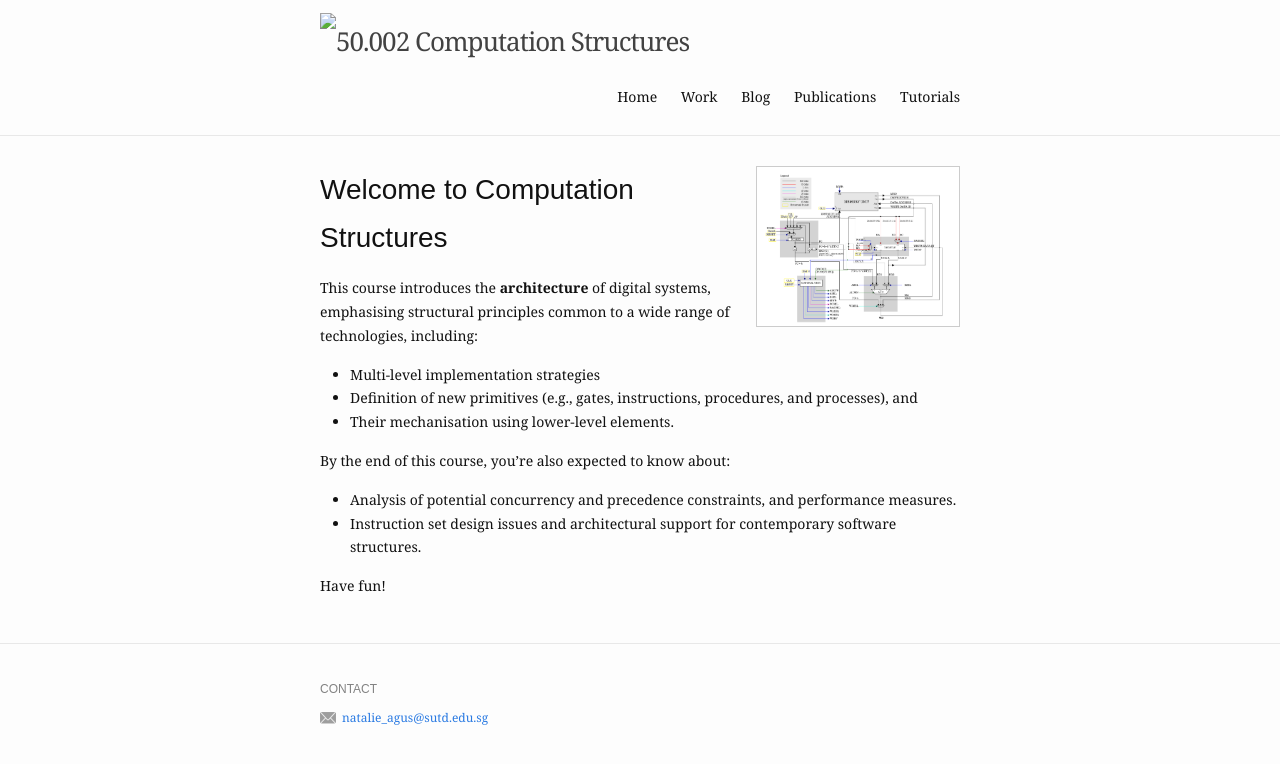
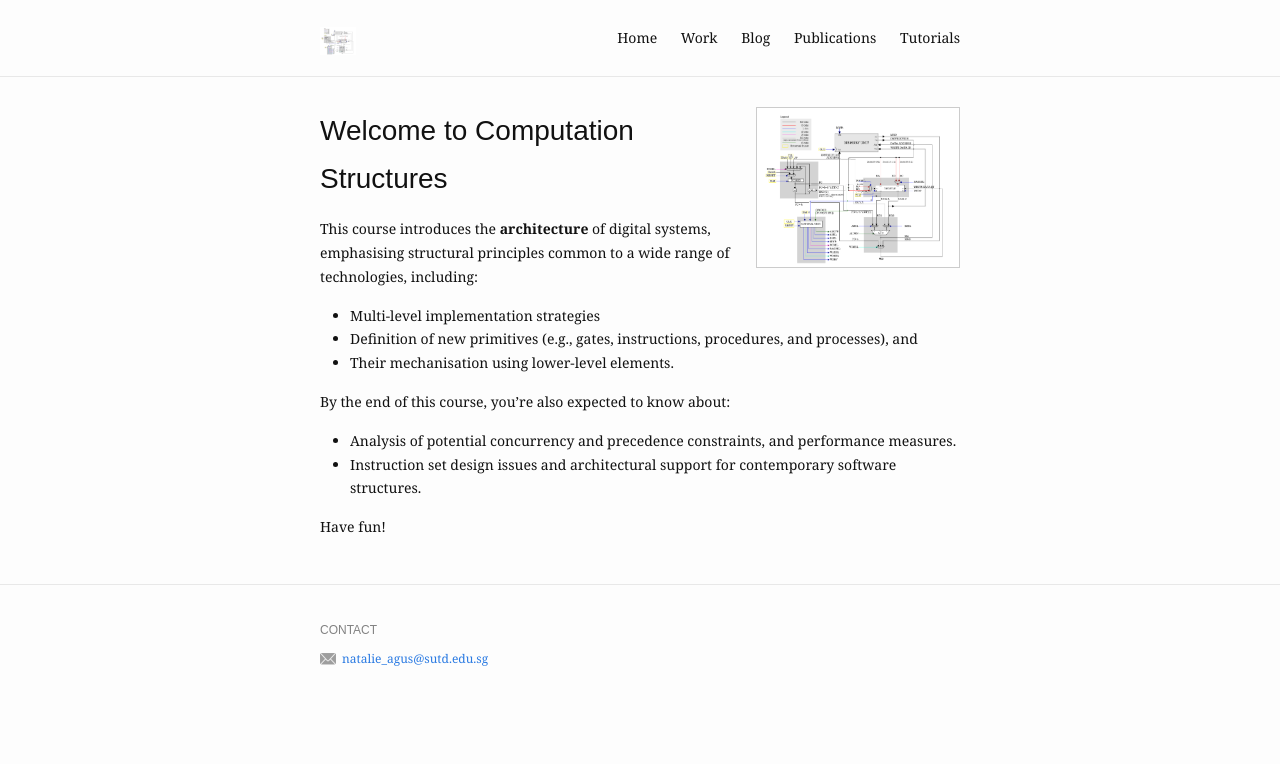
Before and after one commit to natalieagus/computationstructures, a Jekyll site: the page built from index.md, in a window 1280 px wide. Shown: the top 764 px of the page. Built offline with Jekyll 4.4.1, drawn with Linux system fonts in a browser that asks for light colours.

Commit message:
feat: updated title logo

```diff
--- a/_includes/header.html
+++ b/_includes/header.html
@@ -1,7 +1,7 @@
 <header class="site-header">
   <div class="wrapper">
     <a class="site-title" href="{{ "" | prepend: site.baseurl | prepend: site.url }}/">
-      <img src="{{ "" | absolute_url }}" alt="{{ site.title }}" width="300" height="50" />
+      <img src="{{ "/assets/img/beta.png" | absolute_url }}" alt="{{ site.title }}" />
     </a>
 
     <nav class="site-nav">
```
